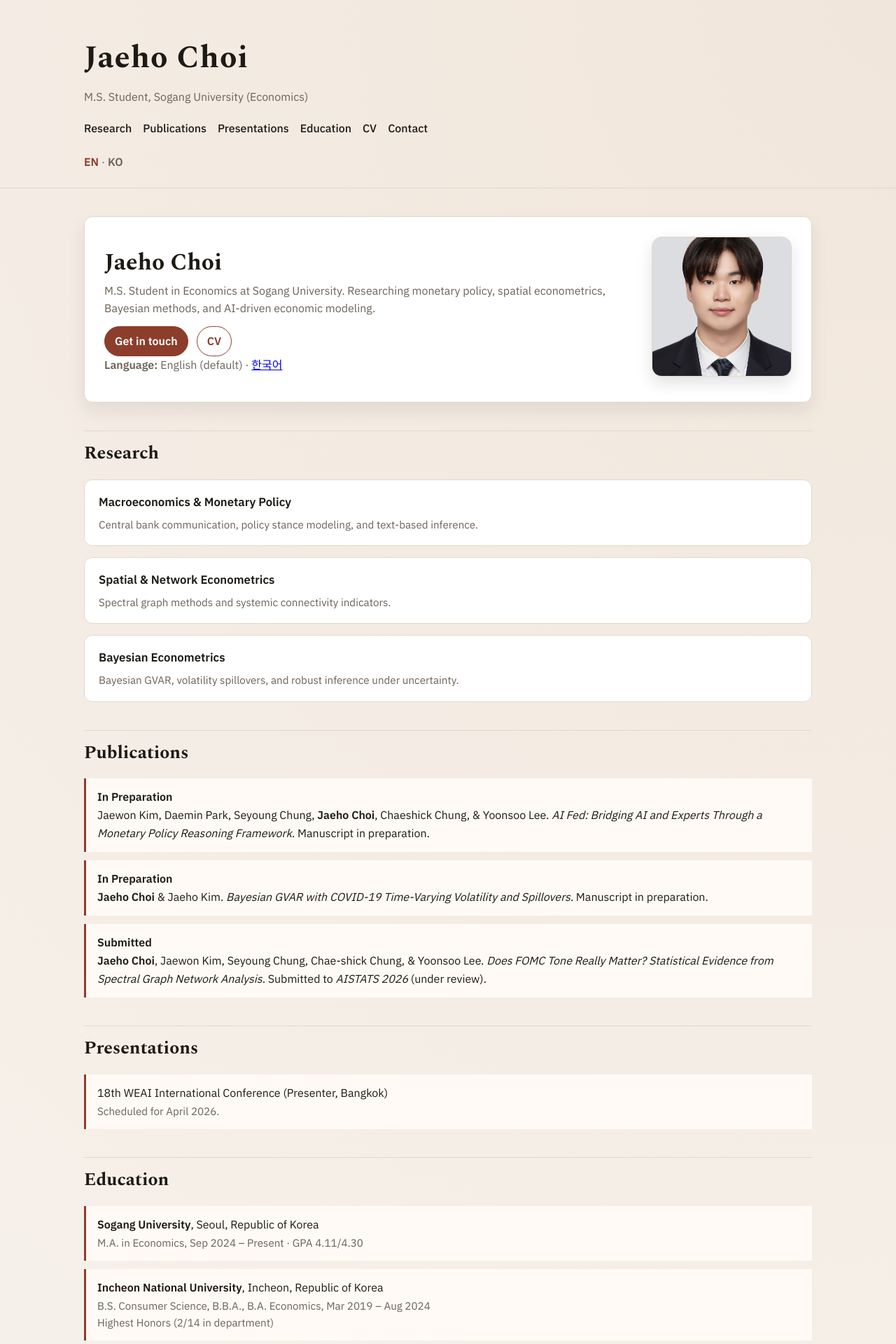
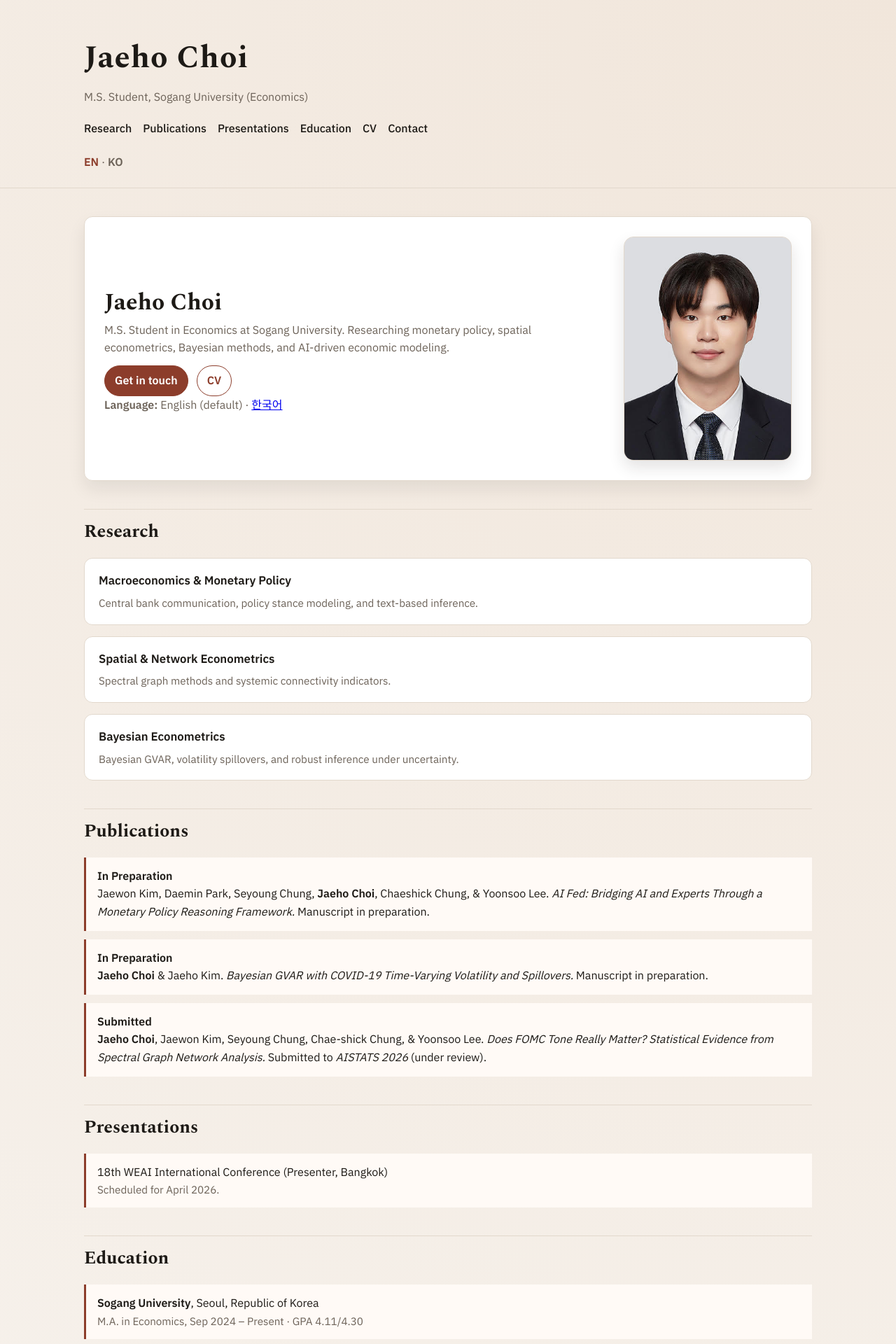
Before and after one commit to nachoidot/Homepage, a Jekyll site: the page built from index.md, in a window 1280 px wide. Shown: the top 1920 px of the page at 70% size. Built offline with Jekyll 4.4.1, drawn with Linux system fonts in a browser that asks for light colours.

Commit message:
tune-hero-layout-photo-balance

```diff
--- a/assets/css/style.css
+++ b/assets/css/style.css
@@ -102,18 +102,25 @@ body {
 }
 
 .hero-grid {
-  grid-template-columns: 1fr 220px;
+  grid-template-columns: minmax(0, 1fr) clamp(180px, 22vw, 240px);
   align-items: center;
+  gap: 28px;
 }
 
 .profile-wrap {
+  width: 100%;
+  max-width: 240px;
   justify-self: end;
 }
 
 .profile-photo {
-  width: 200px;
-  aspect-ratio: 1 / 1;
+  display: block;
+  width: 100%;
+  max-width: 240px;
+  aspect-ratio: 3 / 4;
+  height: auto;
   object-fit: cover;
+  object-position: center 18%;
   border-radius: 14px;
   border: 1px solid var(--border);
   box-shadow: 0 10px 22px rgba(29, 26, 22, 0.12);
@@ -243,9 +250,10 @@ body {
 
   .profile-wrap {
     justify-self: start;
+    max-width: 160px;
   }
 
   .profile-photo {
-    width: 150px;
+    max-width: 160px;
   }
 }
```
